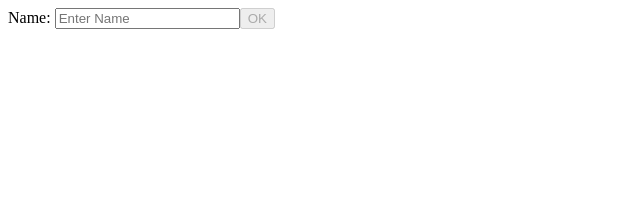
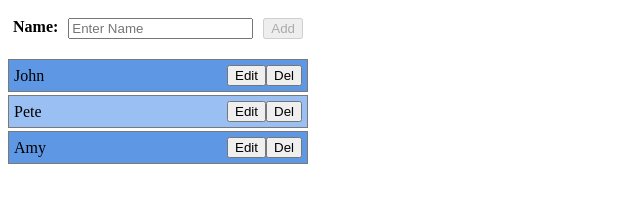
Before and after one commit to Kalistratus/Front-End-Pro_Hillel_Tsobenko, a plain HTML site: page HW11_DOM/index.html in a window 1280 px wide. Shown: the whole page, without its empty margins (0-640 px from the left). Drawn offline with Linux system fonts and the light colour scheme.

Commit message:
Download homework 11

```diff
--- a/HW11_DOM/index.html
+++ b/HW11_DOM/index.html
@@ -1,36 +1,50 @@
 <!DOCTYPE html>
 <html lang="en">
+
 <head>
   <meta charset="UTF-8">
   <meta name="viewport" content="width=device-width, initial-scale=1.0">
   <title>Document</title>
   <style>
-    ul {
-      list-style: none;
-      padding: 0;
-      width: 260px;
+    * {
+      box-sizing: border-box;
     }
 
-    li {
-      border: 1px solid black;
+    .form,
+    .list_container {
+      width: 300px;
+      margin-bottom: 10px;
+    }
+
+    .form {
+      display: flex;
+      justify-content: space-between;
+      padding: 10px 5px;
+      font-weight: bold;
+    }
+
+    .card_item {
+      border: 1px solid #797979;
       margin: 3px 0;
       padding: 5px;
       display: flex;
       align-items: center;
-      background-color: #a9a9a9;
+      background-color: #5e98e4;
     }
 
-    li:nth-child(2n) {
-      background-color: #d4d3d3;
+    .card_item:nth-child(2n) {
+      background-color: #9ac0f3;
     }
 
-    .user {
+    .username {
       flex-grow: 1;
     }
   </style>
 </head>
+
 <body>
   <div id='wrapper'></div>
   <script src="script.js"></script>
 </body>
+
 </html>
--- a/HW11_DOM/script.js
+++ b/HW11_DOM/script.js
@@ -1,28 +1,35 @@
 const wrapper = document.querySelector("#wrapper");
+
 if (wrapper !== null) {
-    const list = createList();
+    const list = createUserListContainer();
     const form = createForm((value) => {
-        const li = createListItem();
-        const liSpan = createListItemSpan({ text: value });
-        const btnEdit = createListItemBtnEdit({ text: "Edit" });
-        const btnDel = createListItemBtnDel({ text: "Del" });
-        list.appendChild(li);
-        li.appendChild(liSpan);
-        li.appendChild(btnEdit);
-        li.appendChild(btnDel);
+        const card = createUserCard({
+            text: value
+        });
+        list.appendChild(card);
     });
+
+    const names = ["John", "Pete", "Amy"];
+
+    for (const user of names) {
+        const card = createUserCard({
+            text: user
+        });
+        list.appendChild(card);
+    }
 
     wrapper.appendChild(form);
     wrapper.appendChild(list);
+
 }
+
 
 function createForm(onAdd) {
     const container = document.createElement("div");
     container.className = "form";
 
     const okButton = createButton({
-        text: "OK",
-        className: "primary",
+        text: "Add",
         disabled: true
     });
 
@@ -55,14 +62,6 @@ function createForm(onAdd) {
     return container;
 }
 
-function createInput(props) {
-    const placeholder = props.placeholder || "";
-
-    const input = document.createElement("input");
-    input.placeholder = placeholder;
-
-    return input;
-}
 
 function createLabel(props) {
     const text = props.text || "";
@@ -73,43 +72,60 @@ function createLabel(props) {
     return label;
 }
 
+
+function createInput(props) {
+    const placeholder = props.placeholder || "";
+
+    const input = document.createElement("input");
+    input.placeholder = placeholder;
+
+    return input;
+}
+
+
 function createButton(props) {
     const text = props.text || "";
-    const className = props.className || "";
     const disabled = props.disabled || false;
 
     const button = document.createElement("button");
 
     button.type = "button";
     button.innerHTML = text;
-    button.className = className;
     button.disabled = disabled;
 
     return button;
 }
 
-function createList() {
-    return document.createElement("ul");
+
+function createUserListContainer() {
+    const list = document.createElement("div");
+    list.className = "list_container";
+
+    return list;
 }
 
-function createListItem() {
-    return element = document.createElement("li");
+
+function createUserCardContainer() {
+    const card = document.createElement("div");
+    card.className = "card_item";
+
+    return card;
 }
 
-function createListItemSpan(props) {
-    const text = props.text || "";
-    const element = document.createElement("span");
-    element.className = "user";
-    element.innerHTML = text;
+
+function createUserCardName() {
+    const element = document.createElement("div");
+    element.className = "username";
+
     return element;
 }
 
-function createListItemBtnEdit(props) {
-    const text = props.text || "";
+
+function createUserCardBtnEdit() {
     const buttonEdit = document.createElement("button");
     buttonEdit.type = "button";
     buttonEdit.className = "edit";
-    buttonEdit.innerHTML = text;
+    buttonEdit.innerHTML = "Edit";
 
     buttonEdit.addEventListener("click", () => {
         const newUser = prompt('Введите новое имя');
@@ -121,12 +137,12 @@ function createListItemBtnEdit(props) {
     return buttonEdit;
 }
 
-function createListItemBtnDel(props) {
-    const text = props.text || "";
+
+function createUserCardBtnDel() {
     const buttonDel = document.createElement("button");
     buttonDel.type = "button";
     buttonDel.className = "del";
-    buttonDel.innerHTML = text;
+    buttonDel.innerHTML = "Del";
 
     buttonDel.addEventListener("click", () => {
         const deleteUser = confirm('Удалить пользователя?');
@@ -137,3 +153,21 @@ function createListItemBtnDel(props) {
 
     return buttonDel;
 }
+
+
+function createUserCard(props) {
+    const card = createUserCardContainer();
+
+    const user = createUserCardName(props);
+    const text = props.text || "";
+    user.innerHTML = text;
+    card.appendChild(user);
+
+    const btn1 = createUserCardBtnEdit();
+    card.appendChild(btn1);
+
+    const btn2 = createUserCardBtnDel();
+    card.appendChild(btn2);
+
+    return card;
+}
```
